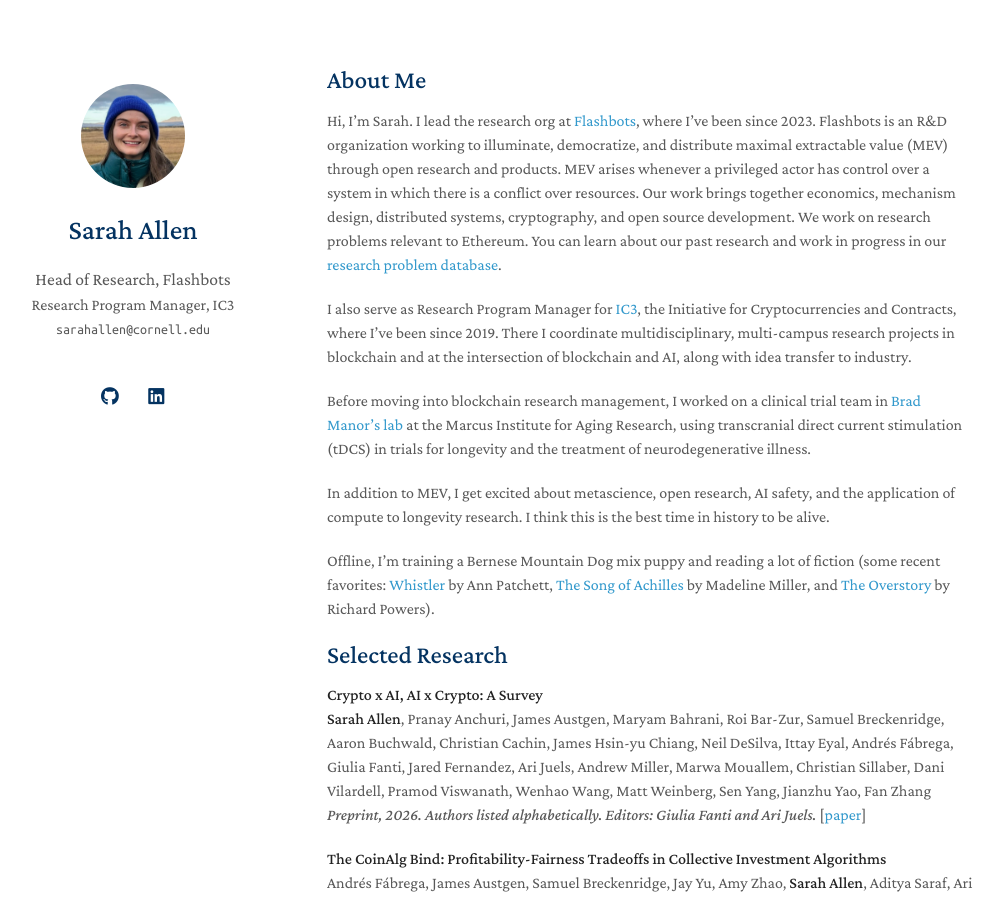
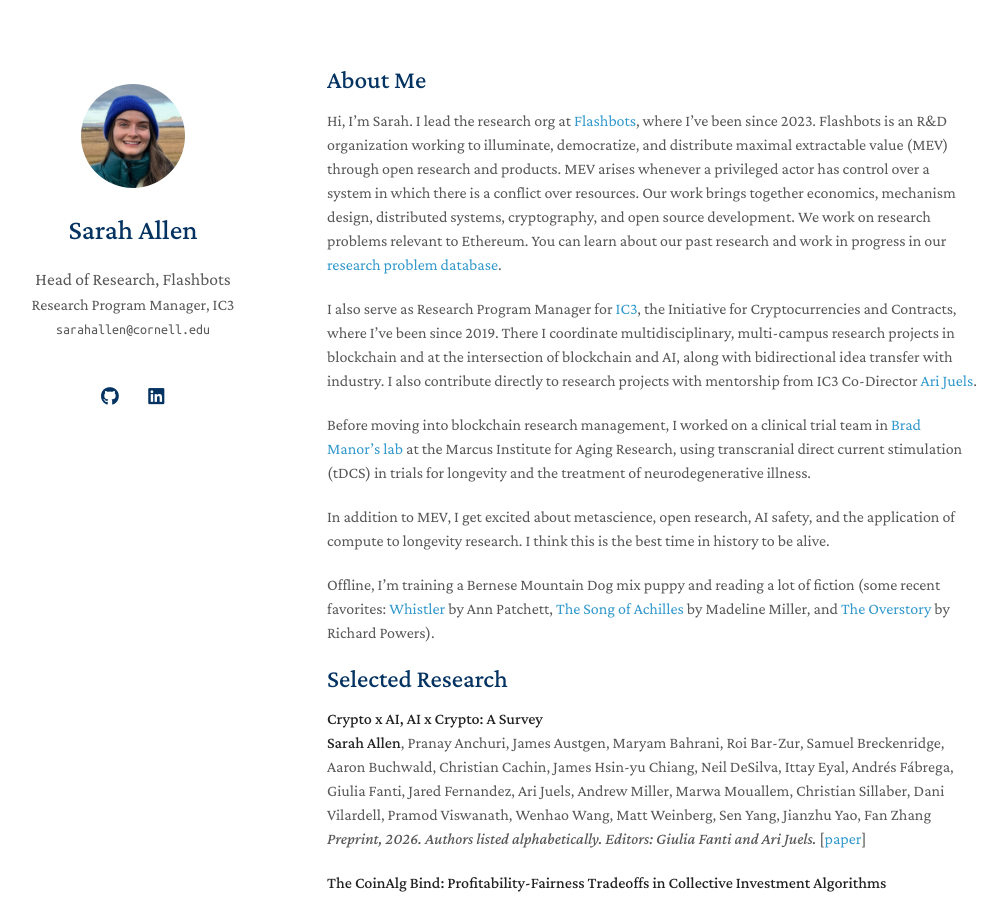
Before and after one commit to Bandeirainveste/bandeirainveste.github.io, a Jekyll site: the page built from index.md, in a window 1280 px wide and 900 px high. Shown: the whole window, without its empty margins (143-1150 px from the left). Built offline with Jekyll 4.4.1, drawn with Linux system fonts in a browser that asks for light colours; a style sheet for code colours, icons or effects is not loaded; our own code applies the rules of GitHub Pages for plain Markdown files.

Commit message:
Update index.md

```diff
--- a/index.md
+++ b/index.md
@@ -17,7 +17,7 @@
 I also serve as Research Program Manager for [IC3](https://www.initc3.org/), the
 Initiative for Cryptocurrencies and Contracts, where I've been since 2019. There
 I coordinate multidisciplinary, multi-campus research projects in blockchain and
-at the intersection of blockchain and AI, along with idea transfer to industry.
+at the intersection of blockchain and AI, along with bidirectional idea transfer with industry. I also contribute directly to research projects with mentorship from IC3 Co-Director [Ari Juels](https://www.arijuels.com/).
 
 Before moving into blockchain research management, I worked on a clinical trial
 team in [Brad Manor's lab](https://www.marcusinstituteforaging.org/who-we-are/profiles/brad-manor-phd)
```
